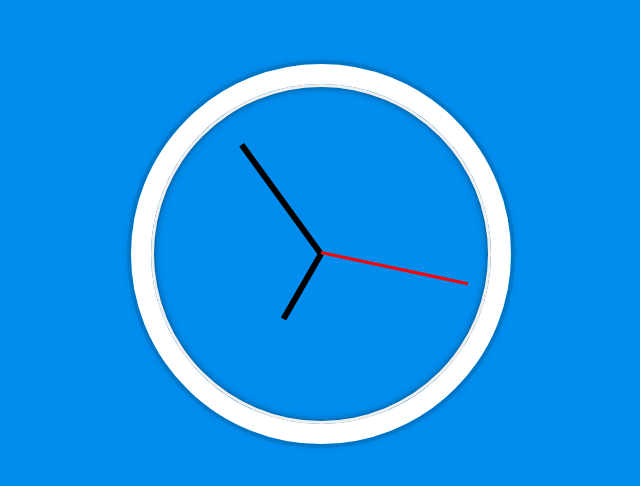
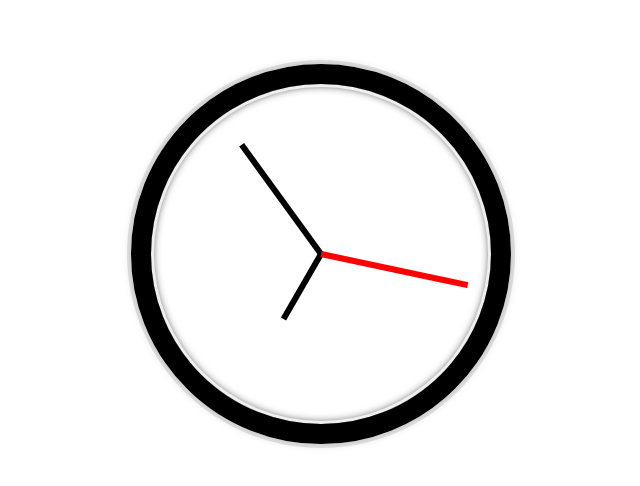
Before and after one commit to dazcha76/javascript30, a plain HTML site: page 02-JS-and-CSS-Clock/index-START.html in a window 1280 px wide. Shown: the part 146-632 px from the top of the page, without its empty margins (319-959 px from the left). Drawn offline with Linux system fonts and the light colour scheme.

Commit message:
changed background and clock border colors for better visibility

```diff
--- a/02-JS-and-CSS-Clock/index-START.html
+++ b/02-JS-and-CSS-Clock/index-START.html
@@ -18,7 +18,6 @@
 
   <style>
     html {
-      background:#018DED;
       background-size:cover;
       font-family:'helvetica neue';
       text-align: center;
@@ -37,7 +36,7 @@
     .clock {
       width: 30rem;
       height: 30rem;
-      border:20px solid white;
+      border:20px solid black;
       border-radius:50%;
       margin:50px auto;
       position: relative;
@@ -79,7 +78,6 @@
     }
 
     .second-hand {
-      height: 3px;
       background-color: red;
     }
 
```
